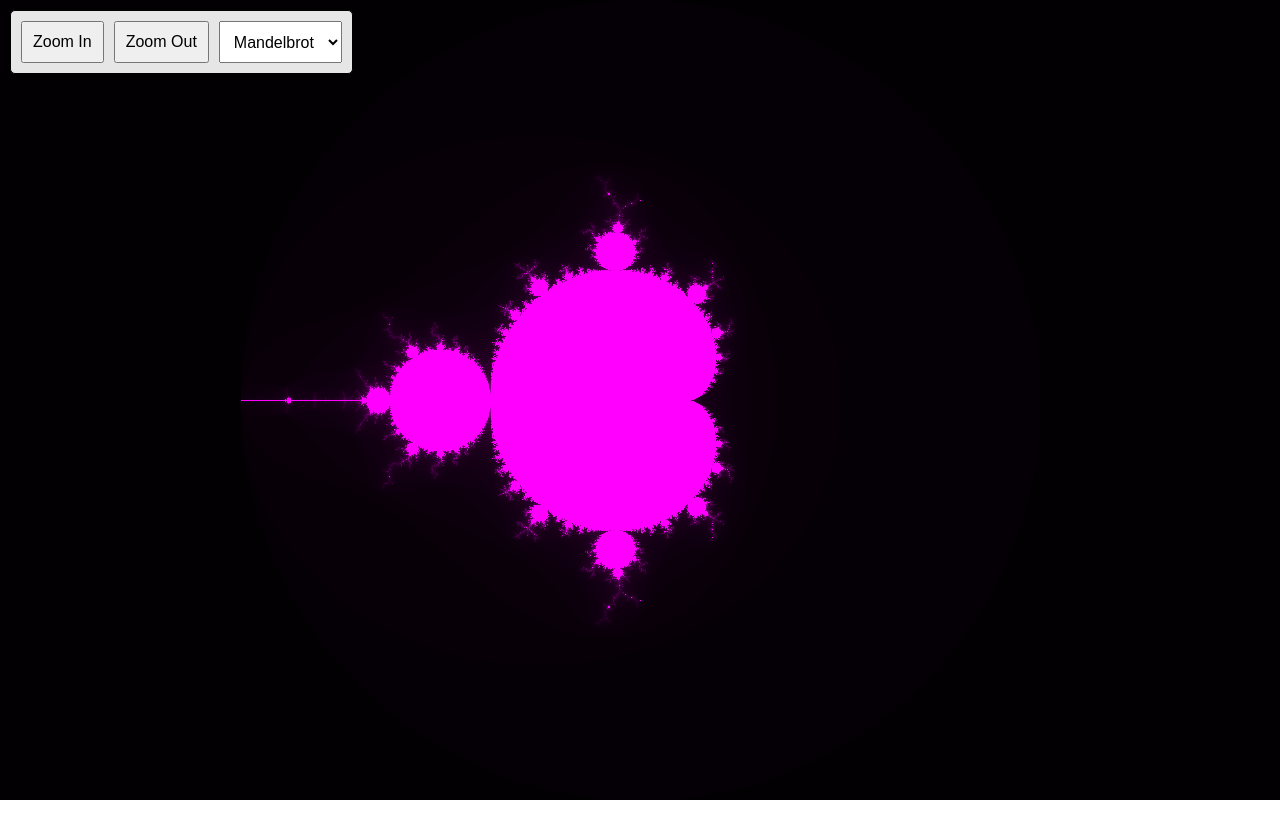
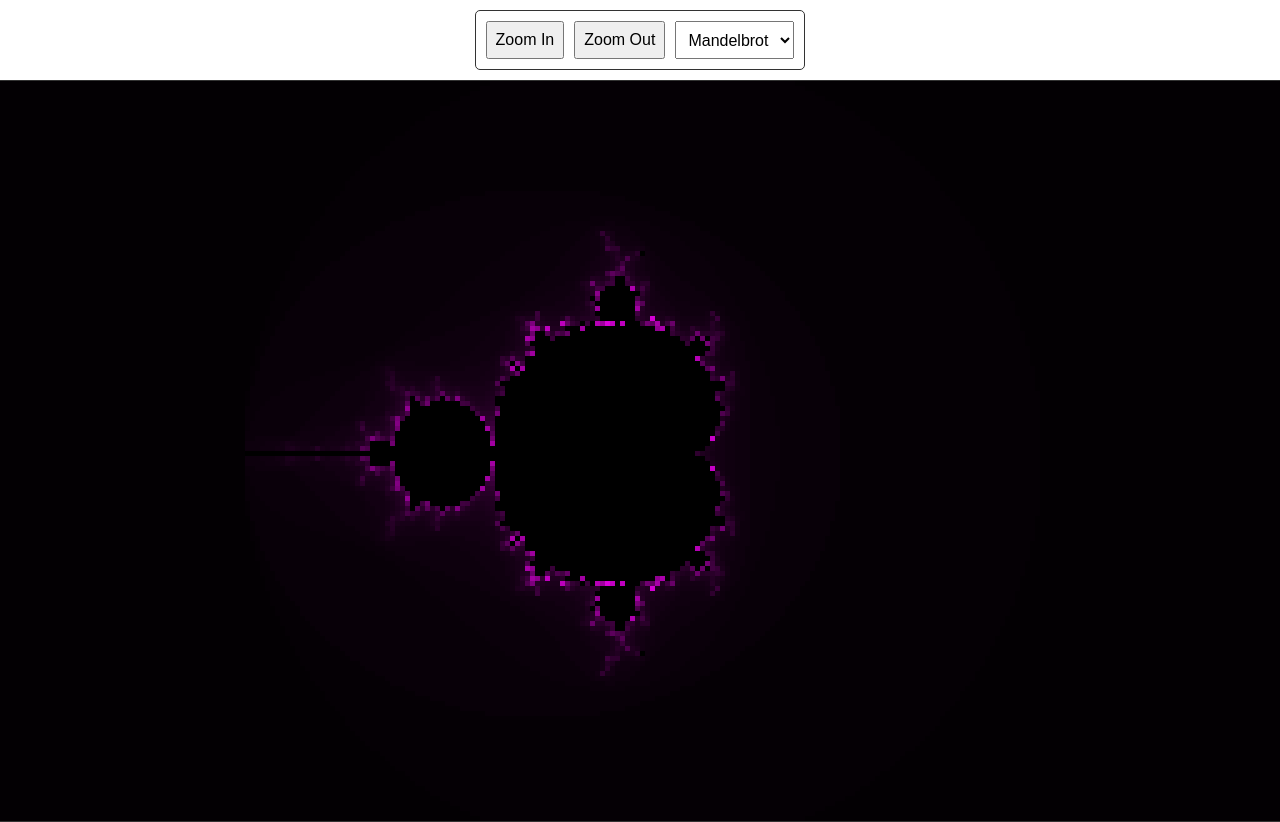
Before and after one commit to Firereader05/optical-illusions, a website: page index.html in a window 1280 px wide. Before the commit the page ends 800 px from the top, so only its background shows below. Drawn offline with Linux system fonts and the light colour scheme.

Commit message:
Update index.html

```diff
--- a/index.html
+++ b/index.html
@@ -3,45 +3,38 @@
 <head>
     <meta charset="UTF-8">
     <meta name="viewport" content="width=device-width, initial-scale=1.0">
-    <title>Infinite Fractal Viewer</title>
+    <title>Fractal Viewer</title>
     <style>
-        body {
+        body, html {
             margin: 0;
+            padding: 0;
             overflow: hidden;
             display: flex;
             flex-direction: column;
             align-items: center;
-        }
-        #fractalContainer {
-            position: relative;
-            width: 100%;
-            height: 100vh;
+            background-color: #ffffff;
         }
         #controls {
             display: flex;
             gap: 10px;
+            margin: 10px;
             padding: 10px;
-            position: absolute;
-            top: 10px;
-            left: 10px;
+            background-color: rgba(255, 255, 255, 0.9);
+            border: 1px solid #333;
+            border-radius: 5px;
             z-index: 10;
-            background: rgba(255, 255, 255, 0.9);
-            border: 1px solid black;
-            border-radius: 5px;
+        }
+        #controls button, #controls select {
+            padding: 8px;
+            font-size: 16px;
         }
         canvas {
-            display: block;
-            width: 100%;
-            height: 100vh;
-        }
-        button, select {
-            padding: 10px;
-            font-size: 16px;
+            border: 1px solid #333;
+            flex: 1;
         }
     </style>
 </head>
 <body>
-    <div id="fractalContainer">
     <div id="controls">
         <button id="zoomIn">Zoom In</button>
         <button id="zoomOut">Zoom Out</button>
@@ -51,49 +44,59 @@
         </select>
     </div>
     <canvas id="fractalCanvas"></canvas>
-    </div>
+
     <script>
         const canvas = document.getElementById('fractalCanvas');
         const ctx = canvas.getContext('2d');
         const fractalTypeSelect = document.getElementById('fractalType');
 
-        let width, height;
         let scale = 200;
         let offsetX = 0;
         let offsetY = 0;
         let zoomFactor = 1;
-        const tileSize = 5;
+        let width, height;
 
+        // Resize the canvas and draw fractal on window resize
         function resizeCanvas() {
             width = window.innerWidth;
-            height = window.innerHeight;
+            height = window.innerHeight - 60; // Account for controls height
             canvas.width = width;
             canvas.height = height;
             drawFractal();
         }
 
-        function drawTile(xStart, yStart, tileScale, fractalType) {
-            const imageData = ctx.createImageData(tileSize, tileSize);
-            const data = imageData.data;
+        // Draw fractal tiles based on selected type
+        function drawFractal() {
+            ctx.clearRect(0, 0, width, height);
+            const effectiveScale = scale * zoomFactor;
+            const fractalType = fractalTypeSelect.value;
 
-            for (let px = 0; px < tileSize; px++) {
-                for (let py = 0; py < tileSize; py++) {
-                    let zx = 0, zy = 0;
-                    let cx, cy;
-                    const maxIterations = Math.min(500, 50 + Math.log(tileScale) * 10);
-                    let iteration = 0;
+            for (let x = 0; x < width; x += 5) {
+                for (let y = 0; y < height; y += 5) {
+                    const color = fractalColor(x, y, fractalType, effectiveScale);
+                    ctx.fillStyle = `rgb(${color}, 0, ${color})`;
+                    ctx.fillRect(x, y, 5, 5); // Draw small squares instead of individual pixels
+                }
+            }
+        }
 
-                    if (fractalType === 'mandelbrot') {
-                        cx = (xStart + px - width / 2) / tileScale + offsetX;
-                        cy = (yStart + py - height / 2) / tileScale + offsetY;
+        // Calculate color for each fractal type
+        function fractalColor(px, py, type, tileScale) {
+            let zx, zy, cx, cy;
+            const maxIterations = 100;
+
+            if (type === 'mandelbrot') {
+                cx = (px - width / 2) / tileScale + offsetX;
+                cy = (py - height / 2) / tileScale + offsetY;
                 zx = zy = 0;
-                    } else if (fractalType === 'julia') {
+            } else {
                 cx = -0.7;
                 cy = 0.27015;
-                        zx = (xStart + px - width / 2) / tileScale + offsetX;
-                        zy = (yStart + py - height / 2) / tileScale + offsetY;
+                zx = (px - width / 2) / tileScale + offsetX;
+                zy = (py - height / 2) / tileScale + offsetY;
             }
 
+            let iteration = 0;
             while (zx * zx + zy * zy < 4 && iteration < maxIterations) {
                 const xtemp = zx * zx - zy * zy + cx;
                 zy = 2 * zx * zy + cy;
@@ -101,34 +104,16 @@
                 iteration++;
             }
 
-                    const color = iteration === maxIterations ? 0 : (iteration / maxIterations) * 255;
-                    const pixelIndex = (py * tileSize + px) * 4;
-                    data[pixelIndex] = color;
-                    data[pixelIndex + 1] = 0;
-                    data[pixelIndex + 2] = color;
-                    data[pixelIndex + 3] = 255;
-                }
-            }
-            ctx.putImageData(imageData, xStart, yStart);
+            return iteration === maxIterations ? 0 : (iteration / maxIterations) * 255;
         }
 
-        function drawFractal() {
-            ctx.clearRect(0, 0, width, height);
-            const effectiveScale = scale * zoomFactor;
-            const fractalType = fractalTypeSelect.value;
-
-            for (let x = 0; x < width; x += tileSize) {
-                for (let y = 0; y < height; y += tileSize) {
-                    drawTile(x, y, effectiveScale, fractalType);
-                }
-            }
-        }
-
+        // Zoom function
         function zoom(factor) {
             zoomFactor *= factor;
             drawFractal();
         }
 
+        // Pan function for navigation
         function pan(dx, dy) {
             const panScale = 1 / (scale * zoomFactor);
             offsetX += dx * panScale;
@@ -136,6 +121,7 @@
             drawFractal();
         }
 
+        // Event listeners for UI controls
         document.getElementById('zoomIn').addEventListener('click', () => zoom(1.2));
         document.getElementById('zoomOut').addEventListener('click', () => zoom(1 / 1.2));
         fractalTypeSelect.addEventListener('change', drawFractal);
```
Lines whose indentation alone changed are shown as unchanged.
